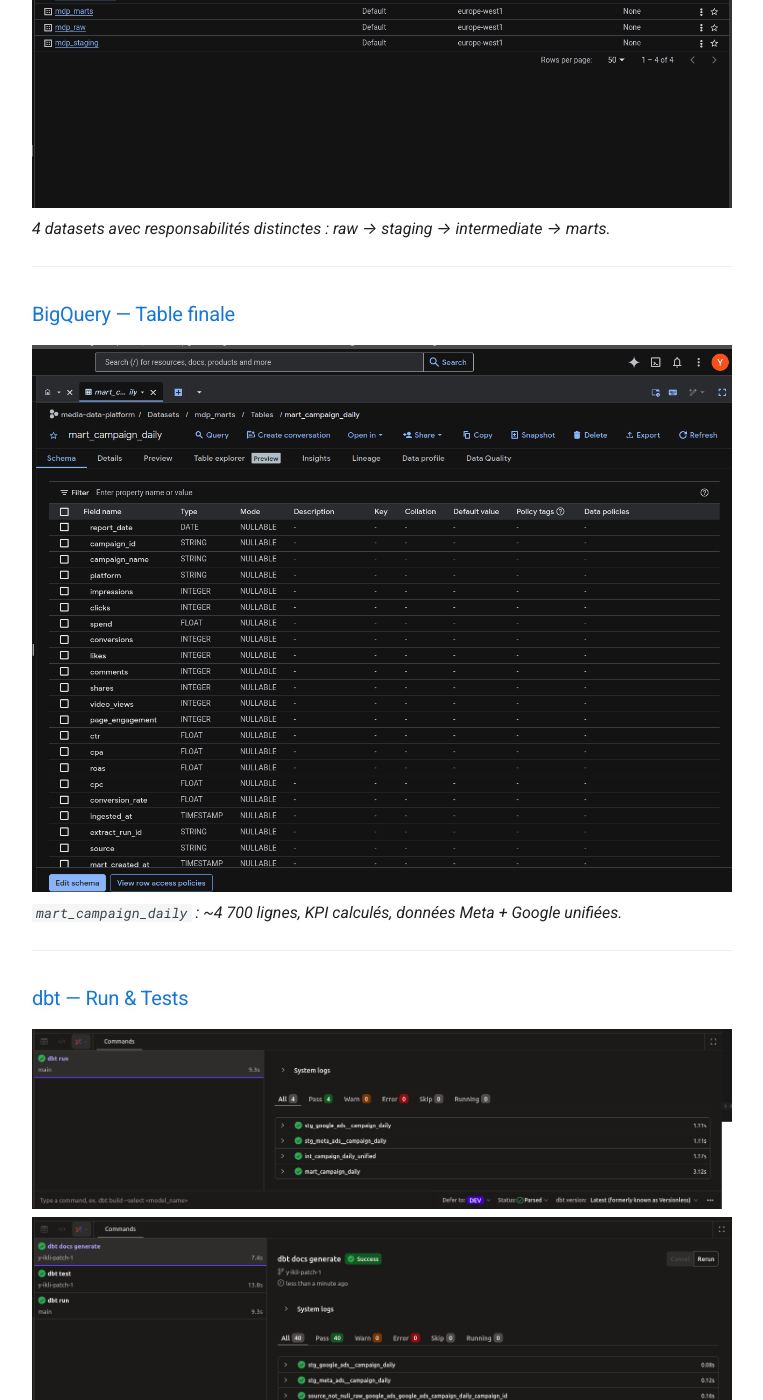
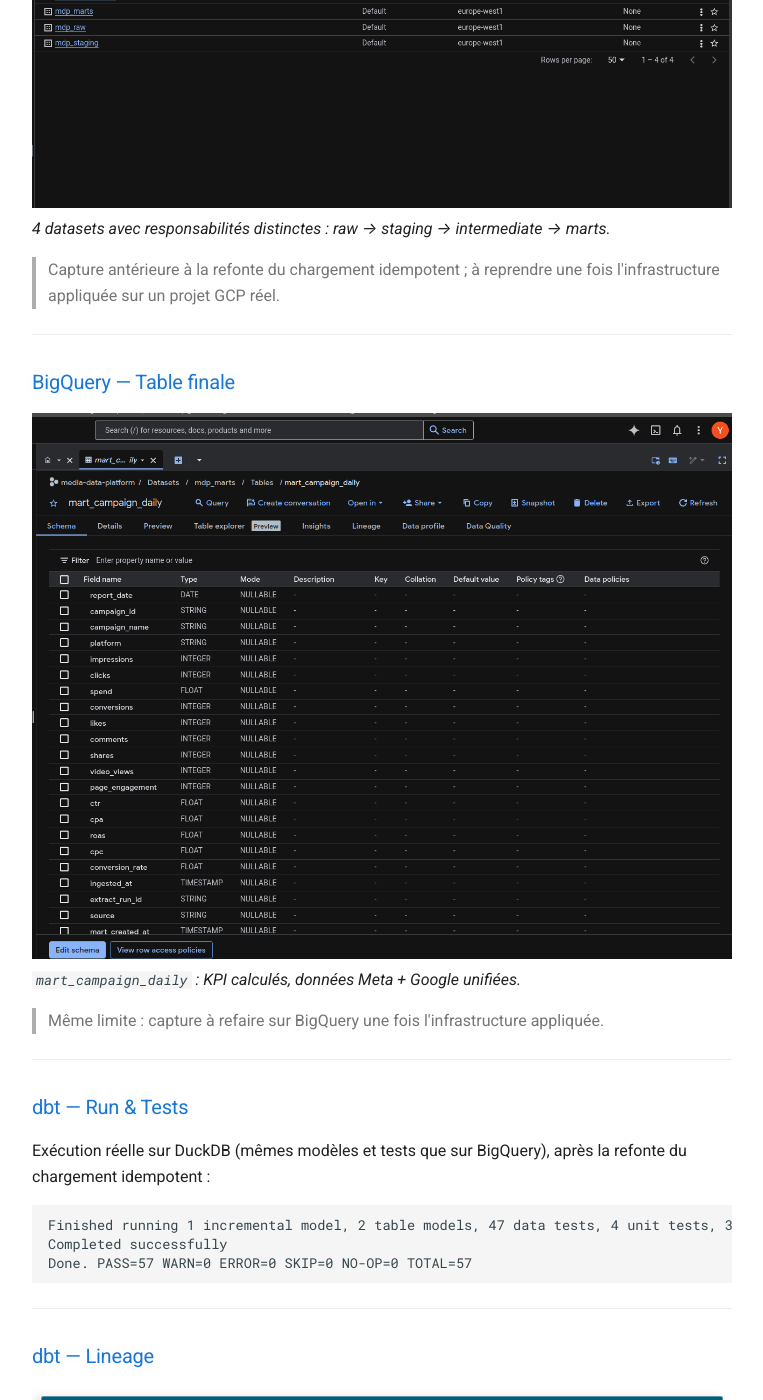
Before and after one commit to y-ikli/portfolio, an MkDocs documentation site: the page built from docs/projets/agence_media.md, in a window 1280 px wide and 1400 px high, scrolled down 1872 px. Shown: the whole window, without its empty margins (258-1021 px from the left). Built offline with MkDocs 1.6.1 and Material for MkDocs 9.7.7, drawn with Linux system fonts in a browser that asks for light colours; some of the changed text lies outside the part shown.

Commit message:
Media Data Platform : rafraîchir les captures dbt après la refonte du code

````diff
--- a/docs/projets/agence_media.md
+++ b/docs/projets/agence_media.md
@@ -62,20 +62,28 @@
 ![BigQuery datasets](../images_projets/agence_media/bigquery_datasets.png)
 *4 datasets avec responsabilités distinctes : raw → staging → intermediate → marts.*
 
+> Capture antérieure à la refonte du chargement idempotent ; à reprendre une fois l'infrastructure appliquée sur un projet GCP réel.
+
 ---
 
 ### BigQuery — Table finale
 
 ![BigQuery mart_campaign_daily](../images_projets/agence_media/bigquery_mart.png)
-*`mart_campaign_daily` : ~4 700 lignes, KPI calculés, données Meta + Google unifiées.*
+*`mart_campaign_daily` : KPI calculés, données Meta + Google unifiées.*
+
+> Même limite : capture à refaire sur BigQuery une fois l'infrastructure appliquée.
 
 ---
 
 ### dbt — Run & Tests
 
-![dbt run results](../images_projets/agence_media/dbt_run.png)
-![dbt test results](../images_projets/agence_media/dbt_test.png)
-*4 modèles PASS · 36 tests PASS · aucun warning.*
+Exécution réelle sur DuckDB (mêmes modèles et tests que sur BigQuery), après la refonte du chargement idempotent :
+
+```
+Finished running 1 incremental model, 2 table models, 47 data tests, 4 unit tests, 3 view models
+Completed successfully
+Done. PASS=57 WARN=0 ERROR=0 SKIP=0 NO-OP=0 TOTAL=57
+```
 
 ---
 
@@ -87,6 +95,7 @@
 ### dbt — Documentation
 
 ![Documentation dbt](../images_projets/agence_media/dbt_serve.png)
+*Documentation générée automatiquement (`dbt docs generate`), sans compte cloud : colonnes, description, tests, relation cible.*
 
 ---
 
````
Also changed, not shown: docs/images_projets/agence_media/dbt_run.png (deleted), docs/images_projets/agence_media/dbt_serve.png, docs/images_projets/agence_media/dbt_test.png (deleted), docs/images_projets/agence_media/dbt_test_36.png (deleted), docs/images_projets/agence_media/lineage.png.
